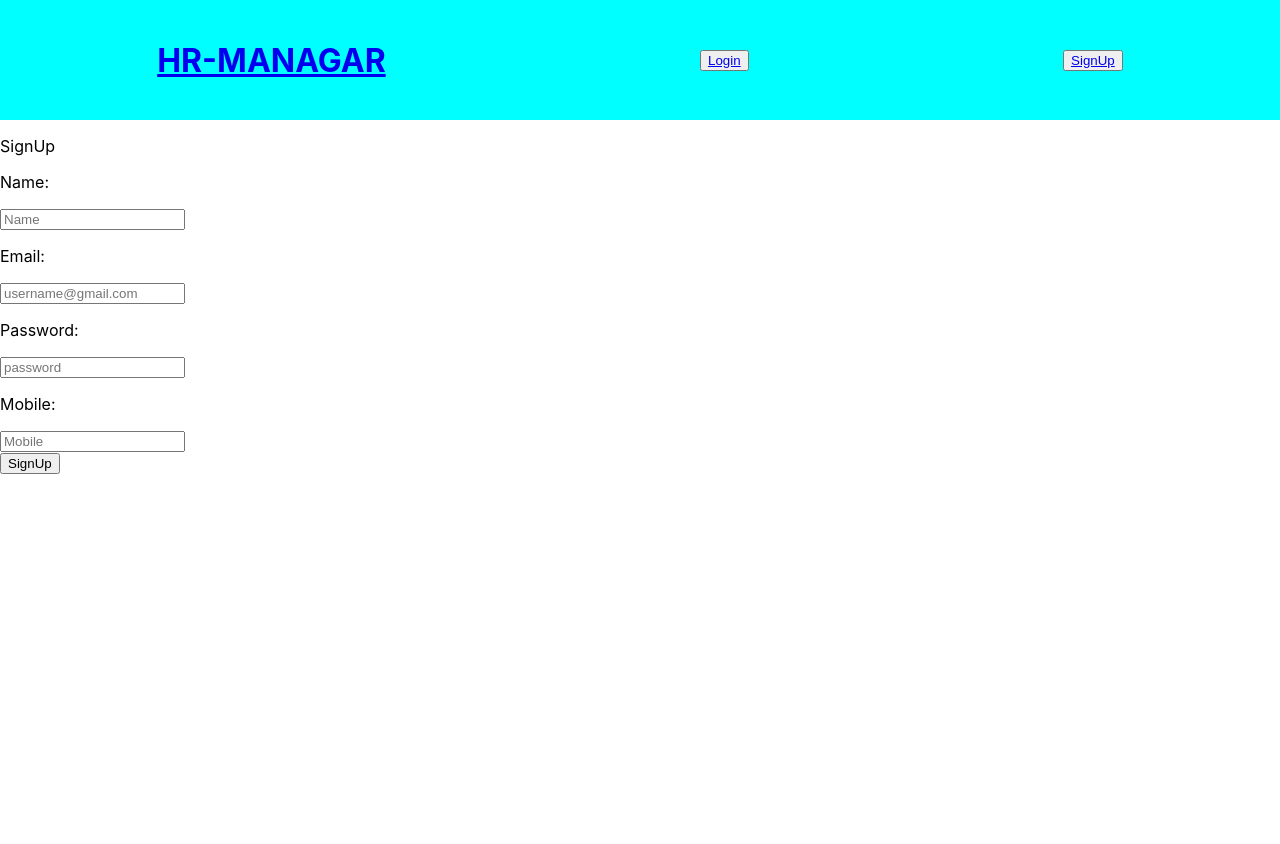
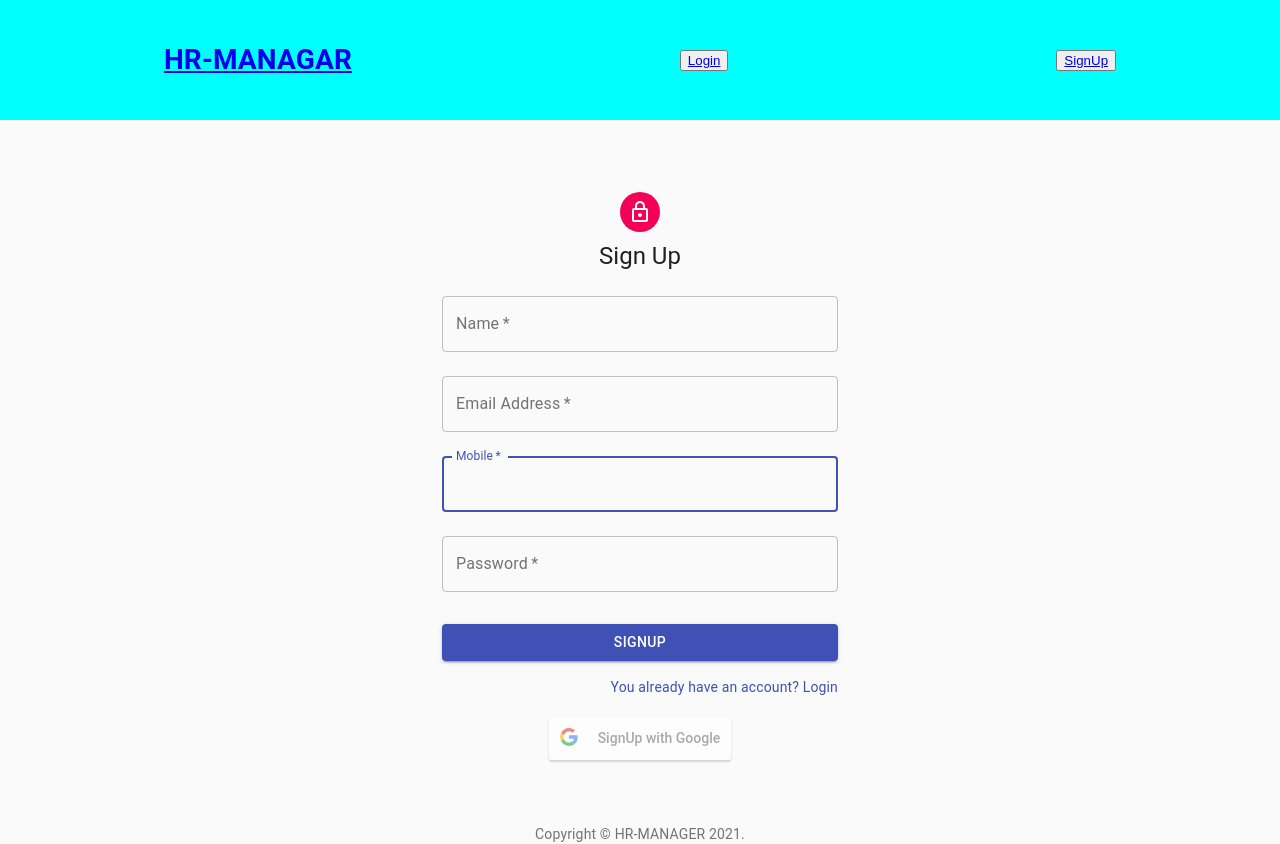
Before and after one commit to ritikgupta28/hr-management, a React (Create React App) app in the folder frontend/: page /#/signup in a window 1280 px wide. Before the commit the page ends 800 px from the top, so only its background shows below. Built offline with nearby package versions, Linux system fonts and the light colour scheme.

Commit message:
adding login and signup

```diff
--- a/frontend/package.json
+++ b/frontend/package.json
@@ -3,6 +3,8 @@
   "version": "0.1.0",
   "private": true,
   "dependencies": {
+    "@material-ui/core": "^4.11.2",
+    "@material-ui/icons": "^4.11.2",
     "@testing-library/jest-dom": "^5.11.8",
     "@testing-library/react": "^11.2.3",
     "@testing-library/user-event": "^12.6.0",
--- a/frontend/src/Components/Auth/Auth.css
+++ /dev/null
@@ -1,17 +0,0 @@
-.login {
-}
-
-.heading {
-  font-size: 40px;
-  font-weight: 20%;
-  letter-spacing: 10px;
-}
-
-.login_input {
-  font-size: 20px;
-}
-
-.login_button {
-  margin: 10px;
-  padding: 20px;
-}
--- a/frontend/src/Components/Auth/Login.js
+++ b/frontend/src/Components/Auth/Login.js
@@ -2,13 +2,58 @@
 import GoogleLogin from "react-google-login";
 import { actionType } from "../../reducer";
 import { useStateValue } from "../../StateProvider"
-import "./Auth.css"
+import Avatar from '@material-ui/core/Avatar';
+import Button from '@material-ui/core/Button';
+import CssBaseline from '@material-ui/core/CssBaseline';
+import TextField from '@material-ui/core/TextField';
+import FormControlLabel from '@material-ui/core/FormControlLabel';
+import Checkbox from '@material-ui/core/Checkbox';
+import Link from '@material-ui/core/Link';
+import Grid from '@material-ui/core/Grid';
+import Box from '@material-ui/core/Box';
+import LockOutlinedIcon from '@material-ui/icons/LockOutlined';
+import Typography from '@material-ui/core/Typography';
+import { makeStyles } from '@material-ui/core/styles';
+import Container from '@material-ui/core/Container';
 
 function Login() {
 
   const [{}, dispatch] = useStateValue();
   const [email, setEmail] = useState("");
   const [password, setPassword] = useState("");
+
+  const Copyright = () => {
+    return (
+      <Typography variant="body2" color="textSecondary" align="center">
+        {'Copyright © '}
+        <Link color="inherit" href="http://localhost:3000">
+          HR-MANAGER
+        </Link>{' '}
+        {new Date().getFullYear()}
+        {'.'}
+      </Typography>
+    );
+  }
+
+  const useStyles = makeStyles((theme) => ({
+    paper: {
+      marginTop: theme.spacing(8),
+      display: 'flex',
+      flexDirection: 'column',
+      alignItems: 'center',
+    },
+    avatar: {
+      margin: theme.spacing(1),
+      backgroundColor: theme.palette.secondary.main,
+    },
+    form: {
+      width: '100%', // Fix IE 11 issue.
+      marginTop: theme.spacing(1),
+    },
+    submit: {
+      margin: theme.spacing(3, 0, 2),
+    },
+  }));
 
   const onLogin = async (resData) => {
       dispatch({
@@ -92,38 +137,76 @@
   }
 
   const responseErrorGoogle = (response) => {
+    alert("Somthing went Wrong")
   }
 
+  const classes = useStyles();
+
   return (
-    <div className="login">
-      <p className="heading">LOGIN</p>
-      <div>
-      <div className="login_input">
-        <p className="input_lable">Email: </p>
-        <input
-          type="email"
-          placeholder="username@gmail.com"
+      <Container component="main" maxWidth="xs">
+      <CssBaseline />
+      <div className={classes.paper}>
+        <Avatar className={classes.avatar}>
+          <LockOutlinedIcon />
+        </Avatar>
+        <Typography component="h1" variant="h5">
+          Login
+        </Typography>
+        <form className={classes.form} noValidate>
+          <TextField
             value={email}
-          onChange = {e => setEmail(e.target.value)}
+            onChange={e => setEmail(e.target.value)}
+            variant="outlined"
+            margin="normal"
+            required
+            fullWidth
+            id="email"
+            label="Email Address"
+            name="email"
+            autoComplete="email"
+            autoFocus
           />
-      </div>
-      <div className="login_input">
-        <p className="input_lable">Password: </p>
-        <input
+          <TextField
+            value={password}
+            onChange={e => setPassword(e.target.value)}
+            variant="outlined"
+            margin="normal"
+            required
+            fullWidth
+            name="password"
+            label="Password"
             type="password"
-          placeholder="password"
-          value={password}
-          onChange = {e => setPassword(e.target.value)}
+            id="password"
+            autoComplete="current-password"
           />
-      </div>
-      <div className="login_button">
-        <button
+          <FormControlLabel
+            control={<Checkbox value="remember" color="primary" />}
+            label="Remember me"
+          />
+          <Button
             type="submit"
+            fullWidth
+            variant="contained"
+            color="primary"
             onClick={onSimpleLogin}
+            className={classes.submit}
           >
             Login
-        </button>
-        </div>
+          </Button>
+          <Grid container>
+            <Grid item xs>
+              <Link href="#" variant="body2">
+                Forgot password?
+              </Link>
+            </Grid>
+            <Grid item>
+              <Link href="/signup" variant="body2">
+                {"Don't have an account? Sign Up"}
+              </Link>
+            </Grid>
+          </Grid>
+        </form>
+        <br />
         <GoogleLogin
           clientId="915015918185-g4cj40r77jv1cuvklra75hlc79kcmn41.apps.googleusercontent.com"
           buttonText="Login with Google"
@@ -132,7 +215,10 @@
           cookiePolicy={'single_host_origin'}
         />
       </div>
-    </div>
+      <Box mt={8}>
+        <Copyright />
+        </Box>
+    </Container>
   )
 }
 
--- a/frontend/src/Components/Auth/SignUp.js
+++ b/frontend/src/Components/Auth/SignUp.js
@@ -1,6 +1,18 @@
 import React, { useState } from 'react'
-import { actionType } from "../../reducer";
+import { actionType } from "../../reducer"
 import { useStateValue } from "../../StateProvider"
+import GoogleLogin from "react-google-login";
+import Avatar from '@material-ui/core/Avatar';
+import Button from '@material-ui/core/Button';
+import CssBaseline from '@material-ui/core/CssBaseline';
+import TextField from '@material-ui/core/TextField';
+import Link from '@material-ui/core/Link';
+import Grid from '@material-ui/core/Grid';
+import Box from '@material-ui/core/Box';
+import LockOutlinedIcon from '@material-ui/icons/LockOutlined';
+import Typography from '@material-ui/core/Typography';
+import { makeStyles } from '@material-ui/core/styles';
+import Container from '@material-ui/core/Container';
 
 function SignUp() {
 
@@ -9,6 +21,41 @@
   const [email, setEmail] = useState("");
   const [password, setPassword] = useState("");
   const [mobile, setMobile] = useState("");
+
+  const Copyright = () => {
+    return (
+      <Typography variant="body2" color="textSecondary" align="center">
+        {'Copyright © '}
+        <Link color="inherit" href="http://localhost:3000">
+          HR-MANAGER
+        </Link>{' '}
+        {new Date().getFullYear()}
+        {'.'}
+      </Typography>
+    );
+  }
+
+  const useStyles = makeStyles((theme) => ({
+    paper: {
+      marginTop: theme.spacing(8),
+      display: 'flex',
+      flexDirection: 'column',
+      alignItems: 'center',
+    },
+    avatar: {
+      margin: theme.spacing(1),
+      backgroundColor: theme.palette.secondary.main,
+    },
+    form: {
+      width: '100%', // Fix IE 11 issue.
+      marginTop: theme.spacing(1),
+    },
+    submit: {
+      margin: theme.spacing(3, 0, 2),
+    },
+  }));
+
+  const classes = useStyles();
 
   const onSignUp = async (e) => {
     e.preventDefault();
@@ -40,54 +87,138 @@
     };
   }
 
+  const responseSuccessGoogle = async (response) => {
+    try {
+        const res = await fetch('http://localhost:8000/auth/google', {
+        method: 'POST',
+        headers: {
+          'Content-Type': 'application/json'
+        },
+        body: JSON.stringify({
+          tokenId: response.tokenId
+        })
+      })
+      const status = await res.status;
+      const resData = await res.json();
+      if (status === 500) {
+        throw new Error(resData.message);
+      }
+      setName("");
+      setEmail("");
+      setPassword("");
+      setMobile("");
+      alert("Done!");
+    } catch(err) {
+      dispatch({
+        type: actionType.SET_IS_AUTH,
+        isAuth: false
+      })
+      alert(err);
+    }
+  }
+
+  const responseErrorGoogle = (response) => {
+    alert("Somthing went Wrong")
+  }
+
+
   return (
-    <div>
-      <p>SignUp</p>
-      <div className="">
-        <p>Name: </p>
-        <input
-          type="text"
-          placeholder="Name"
-          value={name}
-          onChange = {e => setName(e.target.value)}
+    <Container component="main" maxWidth="xs">
+      <CssBaseline />
+      <div className={classes.paper}>
+        <Avatar className={classes.avatar}>
+          <LockOutlinedIcon />
+        </Avatar>
+        <Typography component="h1" variant="h5">
+          Sign Up
+        </Typography>
+        <form className={classes.form} noValidate>
+        <TextField
+            value={name}
+            onChange={e => setName(e.target.value)}
+            variant="outlined"
+            margin="normal"
+            required
+            fullWidth
+            id="name"
+            label="Name"
+            name="name"
+            autoComplete="name"
+            autoFocus
+          />
+          <TextField
+            value={email}
+            onChange={e => setEmail(e.target.value)}
+            variant="outlined"
+            margin="normal"
+            required
+            fullWidth
+            id="email"
+            label="Email Address"
+            name="email"
+            autoComplete="email"
+            autoFocus
+          />
+          <TextField
+            value={mobile}
+            onChange={e => setMobile(e.target.value)}
+            variant="outlined"
+            margin="normal"
+            required
+            fullWidth
+            id="mobile"
+            label="Mobile"
+            name="mobile"
+            autoComplete="mobile"
+            autoFocus
+          />
+          <TextField
+            value={password}
+            onChange={e => setPassword(e.target.value)}
+            variant="outlined"
+            margin="normal"
+            required
+            fullWidth
+            name="password"
+            label="Password"
+            type="password"
+            id="password"
+            autoComplete="current-password"
+          />
+          <Button
+            type="submit"
+            fullWidth
+            variant="contained"
+            color="primary"
+            onClick={onSignUp}
+            className={classes.submit}
+          >
+            SignUp
+          </Button>
+          <Grid container>
+          <Grid item xs>
+
+            </Grid>
+            <Grid item>
+              <Link href="/login" variant="body2">
+                {"You already have an account? Login"}
+              </Link>
+            </Grid>
+          </Grid>
+        </form>
+        <br />
+        <GoogleLogin
+          clientId="915015918185-g4cj40r77jv1cuvklra75hlc79kcmn41.apps.googleusercontent.com"
+          buttonText="SignUp with Google"
+          onSuccess={responseSuccessGoogle}
+          onFailure={responseErrorGoogle}
+          cookiePolicy={'single_host_origin'}
         />
       </div>
-      <div className="">
-        <p>Email: </p>
-        <input
-          type="email"
-          placeholder="username@gmail.com"
-          value={email}
-          onChange = {e => setEmail(e.target.value)}
-        />
-      </div>
-      <div className="">
-        <p>Password: </p>
-        <input
-          type="password"
-          placeholder="password"
-          value={password}
-          onChange = {e => setPassword(e.target.value)}
-        />
-      </div>
-      <div className="">
-        <p>Mobile: </p>
-        <input
-          type="text"
-          placeholder="Mobile"
-          value={mobile}
-          onChange = {e => setMobile(e.target.value)}
-        />
-      </div>
-      <div className="">
-        <button
-          type="submit"
-          onClick={onSignUp}
-        >
-          SignUp
-        </button>
-      </div>
-    </div>
+      <Box mt={8}>
+        <Copyright />
+        </Box>
+      </Container>
   )
 }
 
```
Also changed, not shown: 1 other file (tests, documents, lock files or other folders). Lines whose indentation alone changed are shown as unchanged.
